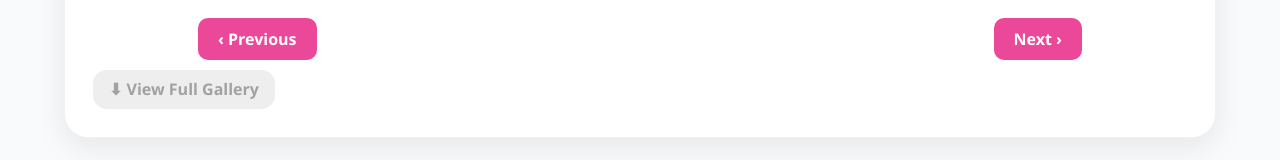
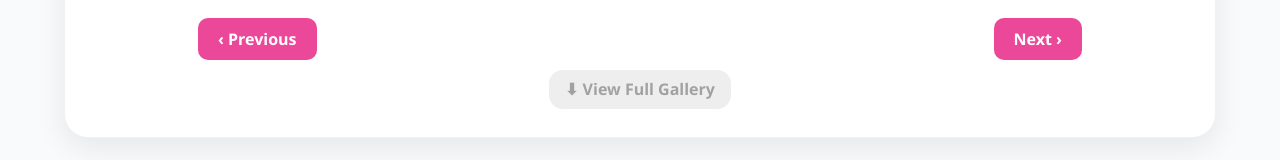
Before and after one commit to sanjida2007/Wedding-Diary, a React (Vite) app: page / in a window 1280 px wide. Shown: the part 955-1115 px from the top of the page. Built offline with nearby package versions, Linux system fonts and the light colour scheme.

Commit message:
PhotoCarousel updated
src\components\PhotoCarousel.jsx

```diff
--- a/src/styles/PhotoCarousel.css
+++ b/src/styles/PhotoCarousel.css
@@ -249,6 +249,10 @@
   transform: scale(1.08); /* slightly more pronounced hover effect */
   box-shadow: 0 6px 16px rgba(0, 0, 0, 0.2);
 }
+.center-btn {
+  display: flex;
+  justify-content: center;
+}
 
 .glass-btn-photo {
   display: inline-flex;
```
Also changed, not shown: src/components/PhotoCarousel.jsx (+5 -2 lines).
